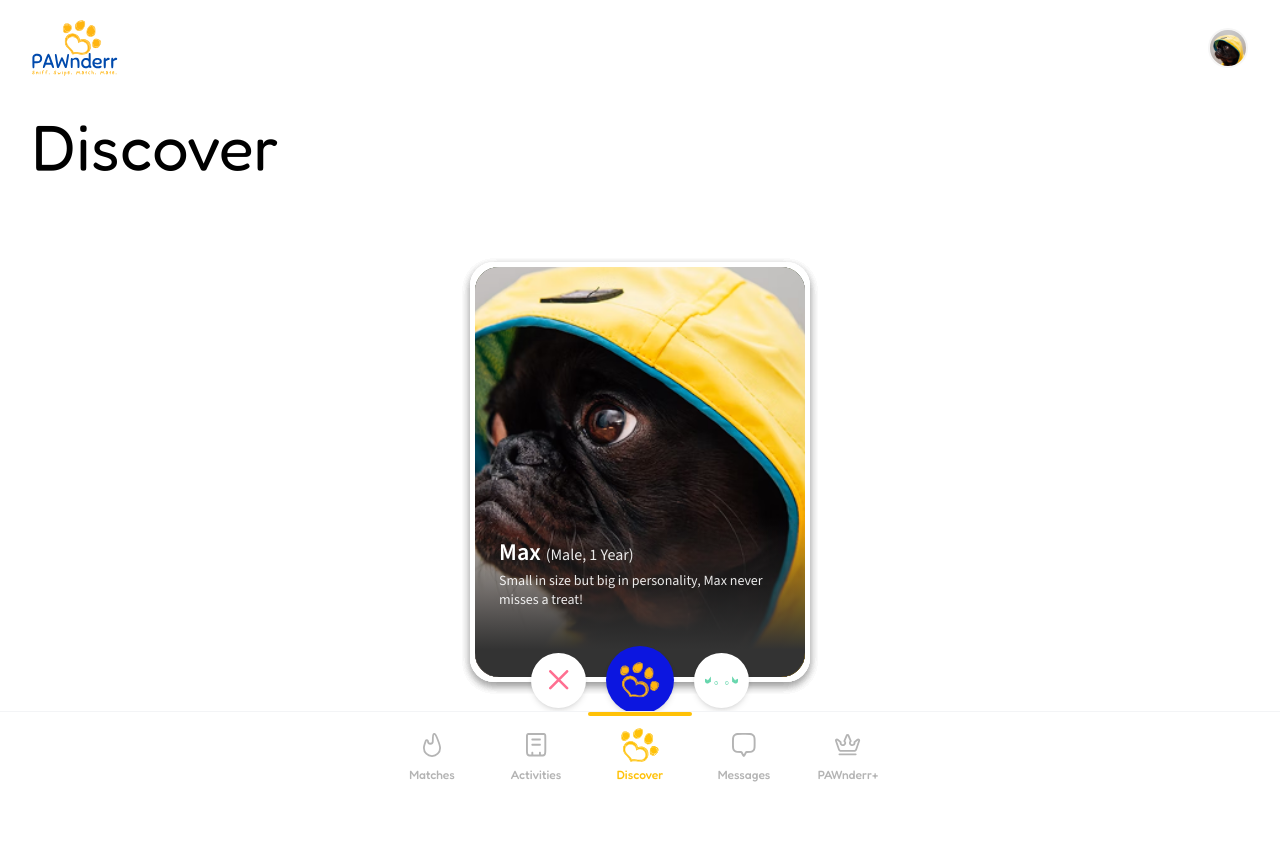
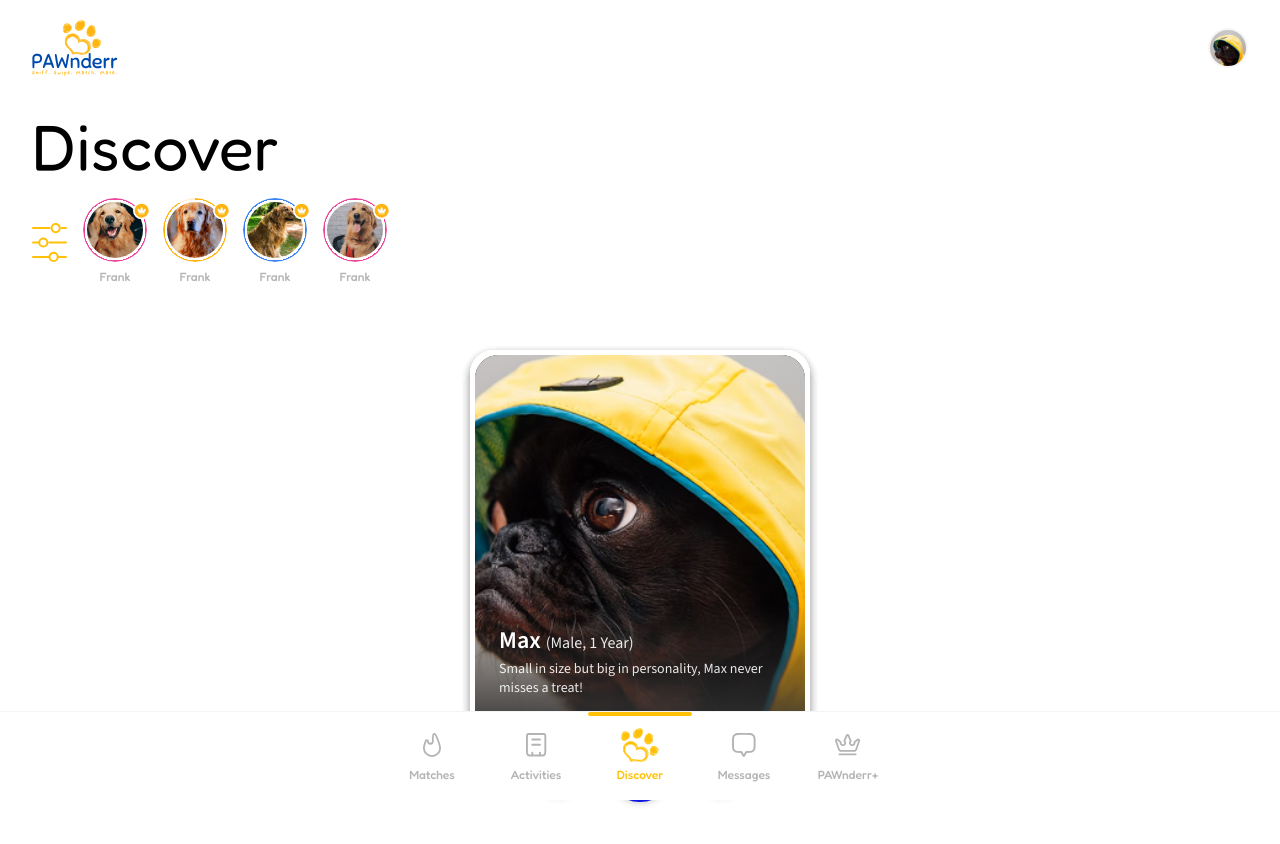
Before and after one commit to Jordieferoz/pawnderr_front_end_v2, a Next.js app: page /dashboard in a window 1280 px wide. Shown: the top 844 px of the page. Built offline with nearby package versions, Linux system fonts and the light colour scheme.

Commit message:
feat: added avatar component

```diff
--- a/app/(dashboard)/dashboard/page.tsx
+++ b/app/(dashboard)/dashboard/page.tsx
@@ -1,13 +1,51 @@
 import SwipingCards from "@/ui_components/Dashboard/SwipingCards";
+import { CustomAvatar } from "@/ui_components/Shared";
+import { images } from "@/utils/images";
 
 export default function DashboardPage() {
   return (
-    <div className="">
+    <div className="discover_wrapper">
       <h1 className="display3 my-4">Discover</h1>
       <div className="flex items-center gap-4 mb-16">
-        {/* <div className="cursor-pointer">
+        <div className="cursor-pointer">
           <img src={images.filterIcon.src} />
-        </div> */}
+        </div>
+
+        <CustomAvatar
+          src={images.doggo1.src}
+          size={64}
+          gender="female"
+          name="Frank"
+          showPlus
+          plusIcon={images.pawnderrPlus.src}
+        />
+
+        <CustomAvatar
+          src={images.doggo2.src}
+          size={64}
+          type="countdown"
+          name="Frank"
+          showPlus
+          plusIcon={images.pawnderrPlus.src}
+        />
+
+        <CustomAvatar
+          src={images.doggo3.src}
+          size={64}
+          gender="male"
+          name="Frank"
+          showPlus
+          plusIcon={images.pawnderrPlus.src}
+        />
+
+        <CustomAvatar
+          src={images.doggo4.src}
+          size={64}
+          gender="female"
+          name="Frank"
+          showPlus
+          plusIcon={images.pawnderrPlus.src}
+        />
       </div>
 
       <SwipingCards />
--- a/app/(dashboard)/layout.tsx
+++ b/app/(dashboard)/layout.tsx
@@ -1,4 +1,4 @@
-import { Header } from "@/ui_components/Dashboard";
+import { MobileHeader } from "@/ui_components/Dashboard";
 
 export const metadata = {
   title: "Pawnderr - Dashboard",
@@ -7,7 +7,7 @@ export const metadata = {
 export default function Layout({ children }: { children: React.ReactNode }) {
   return (
     <section className="min-h-screen">
-      <Header />
+      <MobileHeader />
       {children}
     </section>
   );
--- a/app/layout.tsx
+++ b/app/layout.tsx
@@ -4,7 +4,7 @@ import { Fredoka, Source_Sans_3 } from "next/font/google";
 import { usePathname } from "next/navigation";
 
 import { ReduxProvider } from "@/store/Provider";
-import { Footer } from "@/ui_components/Shared";
+import { MobileMenu } from "@/ui_components/Shared";
 import "./styles/globals.css";
 
 const fredoka = Fredoka({ subsets: ["latin"], display: "swap" });
@@ -18,15 +18,15 @@ export default function RootLayout({
   const pathname = usePathname();
 
   // Define routes where Footer should NOT appear
-  const hideFooterRoutes = ["/sign-up", "/sign-in", "/register"];
-  const shouldHideFooter = hideFooterRoutes.includes(pathname);
+  const hideMobileMenuRoutes = ["/sign-up", "/sign-in", "/register"];
+  const shouldHideMobileMenu = hideMobileMenuRoutes.includes(pathname);
 
   return (
     <html lang="en" className={`${fredoka.className} ${sourceSans3.className}`}>
       <body>
         <ReduxProvider>
           {children}
-          {!shouldHideFooter && <Footer />}
+          {!shouldHideMobileMenu && <MobileMenu />}
         </ReduxProvider>
       </body>
     </html>
--- a/ui_components/Dashboard/Header.tsx
+++ b/ui_components/Dashboard/MobileHeader.tsx
@@ -2,7 +2,7 @@ import { images } from "@/utils/images";
 import Link from "next/link";
 import { FC } from "react";
 
-const Header: FC = () => {
+const MobileHeader: FC = () => {
   return (
     <header className="fixed px-8 py-5 w-full left-0 top-0 flex items-center justify-between gap-4 z-50 bg-white">
       <Link href={"/"}>
@@ -21,4 +21,4 @@ const Header: FC = () => {
   );
 };
 
-export default Header;
+export default MobileHeader;
--- a/ui_components/Dashboard/index.ts
+++ b/ui_components/Dashboard/index.ts
@@ -1,4 +1,4 @@
-import Header from "./Header";
+import MobileHeader from "./MobileHeader";
 import SwipeCards from "./SwipingCards";
 
-export { Header, SwipeCards };
+export { MobileHeader, SwipeCards };
--- /dev/null
+++ b/ui_components/Shared/CustomAvatar.tsx
@@ -0,0 +1,110 @@
+"use client";
+
+import React, { useEffect, useState } from "react";
+
+export interface ICustomAvatarProps {
+  src: string;
+  alt?: string;
+  size?: number;
+  gender?: "male" | "female";
+  type?: "normal" | "countdown";
+  durationSeconds?: number;
+  onComplete?: () => void;
+  name?: string;
+  showPlus?: boolean;
+  plusIcon?: string;
+}
+
+const CustomAvatar: React.FC<ICustomAvatarProps> = ({
+  src,
+  alt = "avatar",
+  size = 80,
+  gender = "male",
+  type = "normal",
+  durationSeconds = 60,
+  onComplete,
+  name,
+  showPlus = false,
+  plusIcon,
+}) => {
+  const [timeLeft, setTimeLeft] = useState(durationSeconds);
+
+  useEffect(() => {
+    if (type !== "countdown" || timeLeft <= 0) return;
+
+    const timer = setInterval(() => {
+      setTimeLeft((prev) => {
+        if (prev <= 1) {
+          clearInterval(timer);
+          onComplete?.();
+          return 0;
+        }
+        return prev - 1;
+      });
+    }, 1000);
+
+    return () => clearInterval(timer);
+  }, [type, timeLeft, onComplete]);
+
+  const progress =
+    type === "countdown" ? (timeLeft / durationSeconds) * 360 : 360;
+
+  return (
+    <div className="inline-flex flex-col items-center gap-1.5 cursor-pointer">
+      <div
+        className="relative inline-block rounded-full"
+        style={{ width: size, height: size }}
+      >
+        {/* Plus icon badge */}
+        {showPlus && plusIcon && (
+          <img
+            src={plusIcon}
+            className="absolute top-1 -right-1 w-[18px] h-[18px] z-20"
+            alt="plus"
+          />
+        )}
+
+        {/* Border gradient */}
+        <div className="absolute inset-0 rounded-full">
+          {type === "countdown" ? (
+            <div
+              className="w-full h-full rounded-full"
+              style={{
+                background: `conic-gradient(from 0deg, #FFB510 ${progress}deg, rgba(255,181,16,0.2) ${progress}deg)`,
+                WebkitMask:
+                  "radial-gradient(farthest-side, transparent calc(100% - 1.5px), white calc(100% - 1.5px))",
+                mask: "radial-gradient(farthest-side, transparent calc(100% - 1.5px), white calc(100% - 1.5px))",
+              }}
+            />
+          ) : (
+            <div
+              className="w-full h-full rounded-full"
+              style={{
+                background: gender === "female" ? "#ec4899" : "#3b82f6",
+                WebkitMask:
+                  "radial-gradient(farthest-side, transparent calc(100% - 1.5px), white calc(100% - 1.5px))",
+                mask: "radial-gradient(farthest-side, transparent calc(100% - 1.5px), white calc(100% - 1.5px))",
+              }}
+            />
+          )}
+        </div>
+
+        {/* Avatar image */}
+        <div className="w-full h-full rounded-full overflow-hidden p-1">
+          <img
+            src={src}
+            alt={alt}
+            className="w-full h-full rounded-full object-cover"
+          />
+        </div>
+      </div>
+
+      {/* Name label */}
+      {name && (
+        <p className="tp_small_medium text-neutral-white text-center">{name}</p>
+      )}
+    </div>
+  );
+};
+
+export default CustomAvatar;
--- a/ui_components/Shared/Footer.tsx
+++ b/ui_components/Shared/MobileMenu.tsx
@@ -48,7 +48,7 @@ const menuItems = [
   },
 ];
 
-const Footer: FC = () => {
+const MobileMenu: FC = () => {
   const pathname = usePathname();
 
   const [indicatorStyle, setIndicatorStyle] = useState({ left: 0, width: 0 });
@@ -130,4 +130,4 @@ const Footer: FC = () => {
   );
 };
 
-export default Footer;
+export default MobileMenu;
--- a/ui_components/Shared/index.ts
+++ b/ui_components/Shared/index.ts
@@ -1,4 +1,5 @@
-import Footer from "./Footer";
+import CustomAvatar from "./CustomAvatar";
 import InputField from "./InputField";
+import MobileMenu from "./MobileMenu";
 
-export { Footer, InputField };
+export { CustomAvatar, InputField, MobileMenu };
--- a/utils/images/index.ts
+++ b/utils/images/index.ts
@@ -25,6 +25,7 @@ import messagesActive from "public/assets/images/messages_active.svg";
 import pawYellow from "public/assets/images/paw_yellow.svg";
 import pawnderr from "public/assets/images/pawnderr.svg";
 import pawnderrActive from "public/assets/images/pawnderr_active.svg";
+import pawnderrPlus from "public/assets/images/pawnderr_plus.svg";
 import x from "public/assets/images/x.svg";
 
 export type ImageType =
@@ -55,6 +56,7 @@ export type ImageType =
   | "like"
   | "pawYellow"
   | "filterIcon"
+  | "pawnderrPlus"
   | "backBtn";
 
 export type NextImage = {
@@ -92,4 +94,5 @@ export const images: Record<ImageType, NextImage> = {
   like,
   pawYellow,
   filterIcon,
+  pawnderrPlus,
 };
```
Also changed, not shown: public/assets/images/pawnderr_plus.svg (added).
